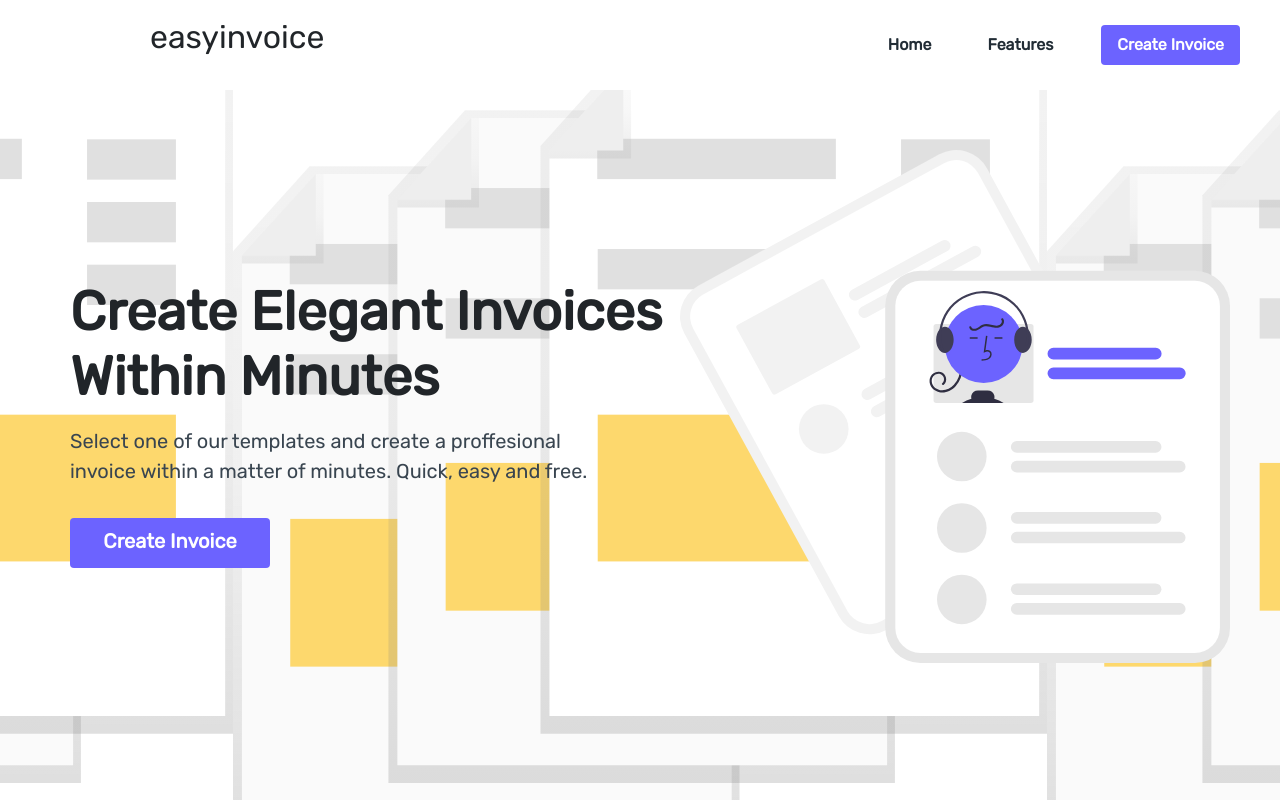
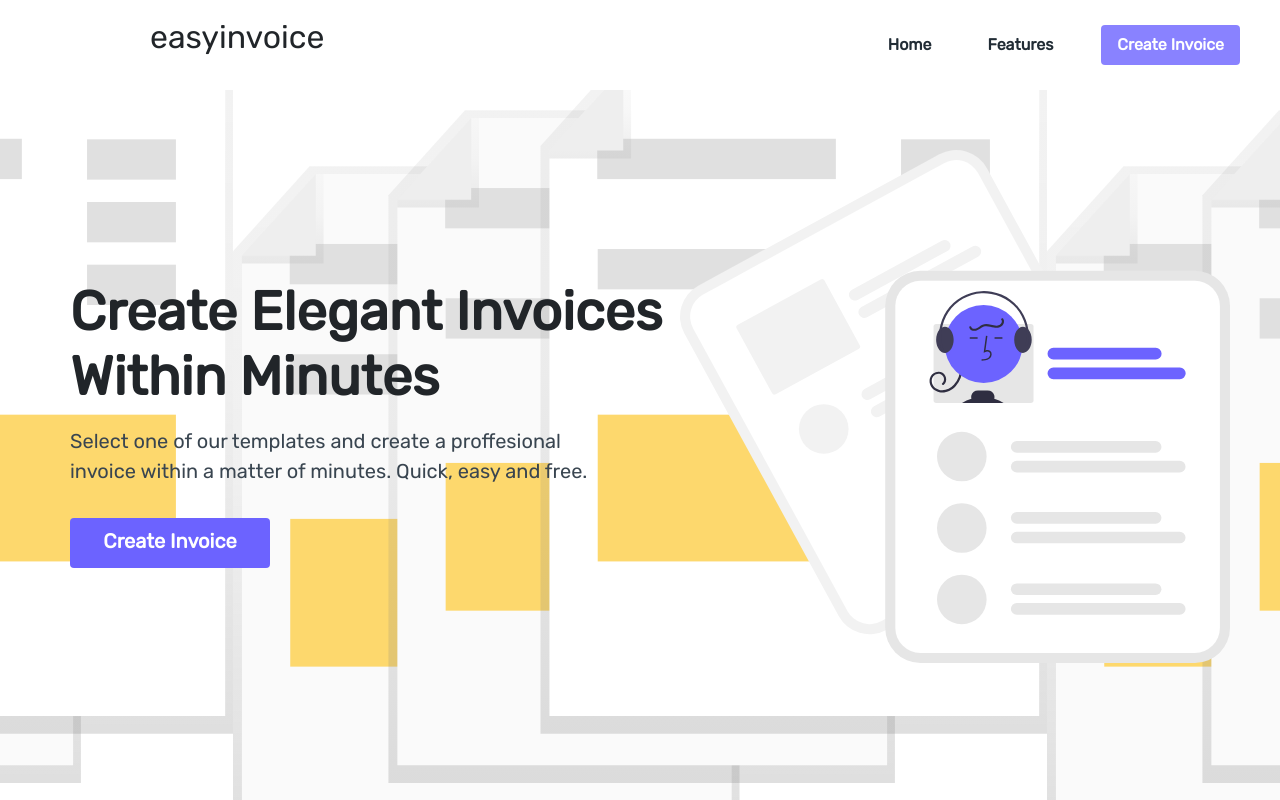
Before and after one commit to juliusvdw/custom-invoice-generator, a React (Create React App) app in the folder client/: page / in a window 1280 px wide. In both pictures the pointer is over the element 1170 px from the left and 45 px from the top of the page. Shown: the top 800 px of the page. Built offline with nearby package versions, Linux system fonts and the light colour scheme.

Commit message:
Body padding modified

```diff
--- a/client/src/App.css
+++ b/client/src/App.css
@@ -4,6 +4,7 @@
 
 body {
   background-color: #ffffff;
+  padding-bottom:50px
 }
 
 #home {
@@ -44,12 +45,16 @@ body {
 }
 
 
+.btn:hover {
+  opacity:0.8 !important
+}
 .btn-custom {
   border-radius:4px !important;
   border: none !important;
   font-weight: bold;
   background-color: rgb(108, 99, 255) !important;
 }
+
 .btn-custom-small {
   border-radius:4px !important;
   border: none !important;
```
